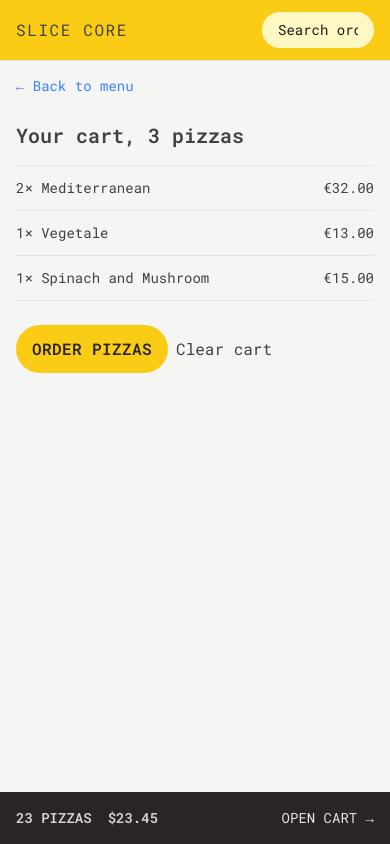
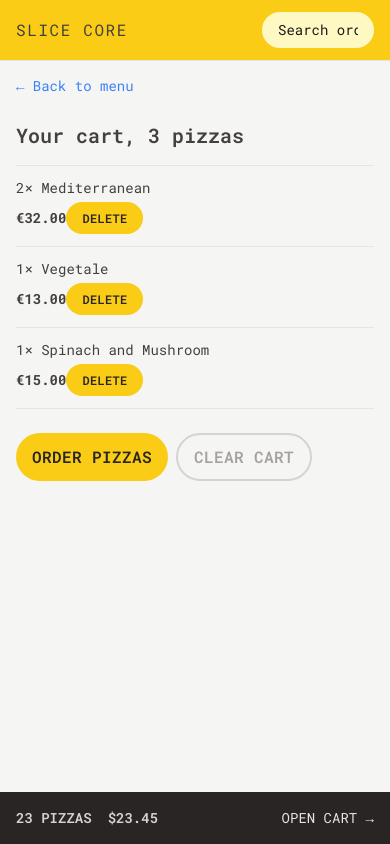
Before and after one commit to sheharyarr-ahmed/Slice-Core, a React (Vite) app: page /cart in a window 390 px wide. Built offline with nearby package versions, Linux system fonts and the light colour scheme.

Commit message:
feat(cart): add secondary/small action buttons in cart UI

```diff
--- a/src/features/cart/Cart.jsx
+++ b/src/features/cart/Cart.jsx
@@ -50,7 +50,7 @@
         <Button to="/order/new" type="primary">
           Order pizzas
         </Button>
-        <button>Clear cart</button>
+        <Button type="secondary">Clear Cart</Button>
       </div>
     </div>
   );
--- a/src/features/cart/CartItem.jsx
+++ b/src/features/cart/CartItem.jsx
@@ -1,16 +1,18 @@
 import PropTypes from "prop-types";
 import { formatCurrency } from "../../utils/helpers";
+import Button from "../../ui/Button";
 
 function CartItem({ item }) {
   const { name, quantity, totalPrice } = item;
 
   return (
-    <li className="flex items-center justify-between py-3 text-sm">
-      <p>
+    <li className="sm:flex sm:items-center sm:justify-between py-3 text-sm">
+      <p className="mb-1 sm:mb-0">
         {quantity}&times; {name}
       </p>
-      <div>
-        <p>{formatCurrency(totalPrice)}</p>
+      <div className="flex items-center justify between sm:gap-6">
+        <p className="text-sm font-bold">{formatCurrency(totalPrice)}</p>
+        <Button type="small">Delete</Button>
       </div>
     </li>
   );
--- a/src/ui/Button.jsx
+++ b/src/ui/Button.jsx
@@ -8,6 +8,8 @@
   const styles = {
     primary: base + " px-4 py-3 sm:px-6 sm:py-4",
     small: base + " px-4 py-2 md:px-5 md:py-2.5 text-xs",
+    secondary:
+      "inline-block rounded-full border-2 border-stone-300 font-semibold uppercase tracking-wide text-stone-400 transition-colors duration-300 hover:bg-stone-300 focus:outline-none focus:ring focus:ring-stone-200 focus:ring-offset-2 disabled:cursor-not-allowed disabled:opacity-50 px-4 py-2.5 md:px-6 md:py-3.5 focus:bg-stone-300",
   };
 
   if (to)
```
